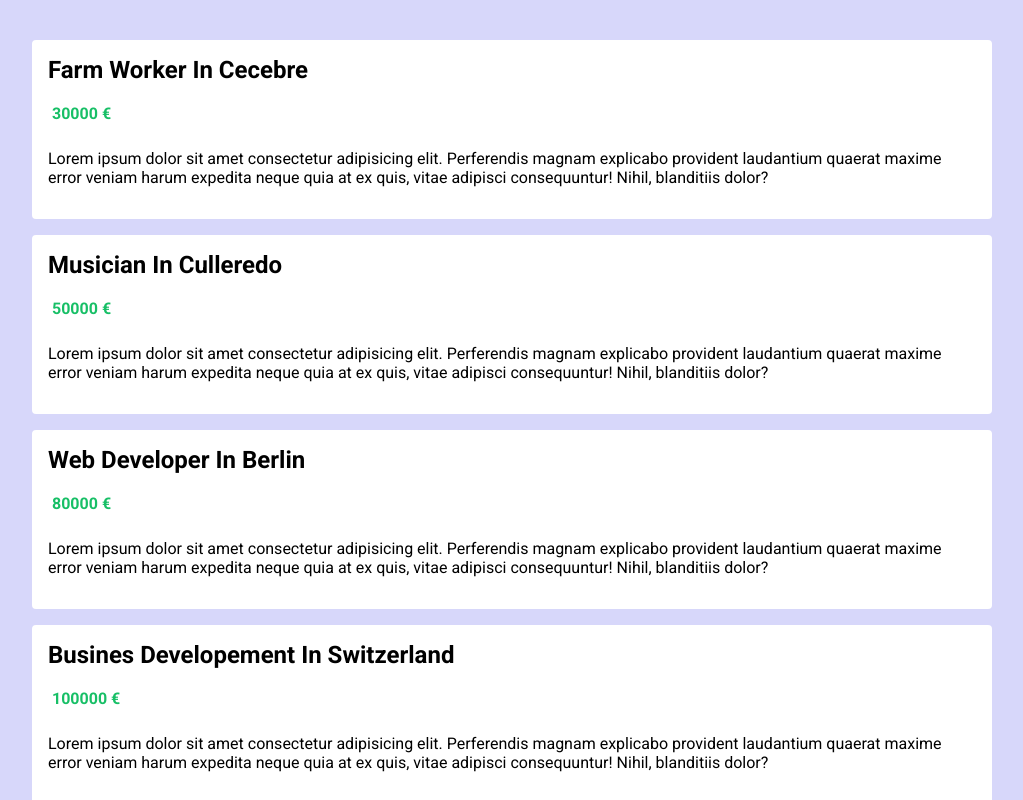
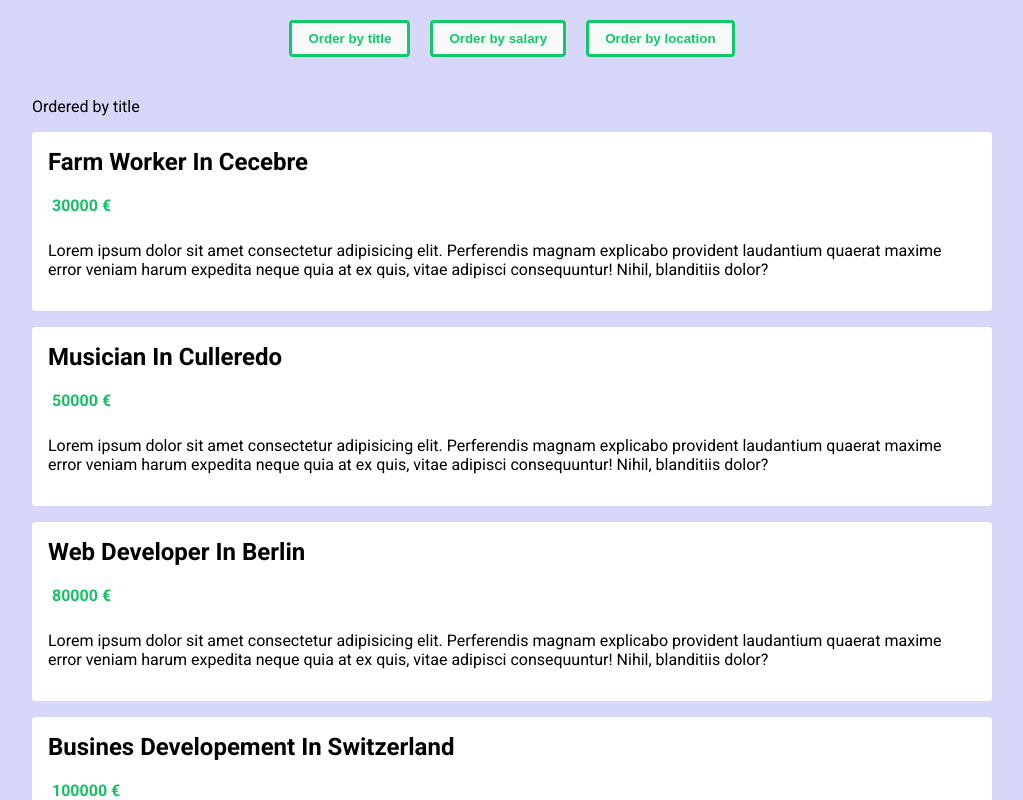
Before and after one commit to gabrielmoris/vue3-typescript-job-board, a Vue app: page / in a window 1280 px wide. Shown: the top 800 px of the page, without its empty margins (128-1151 px from the left). Built offline with nearby package versions, Linux system fonts and the light colour scheme.

Commit message:
start order logic

```diff
--- a/src/App.vue
+++ b/src/App.vue
@@ -1,11 +1,23 @@
 <template>
-    <div class="app"> <JobList :jobs="jobs" /> </div>
+    <div class="app">
+        <header>
+            <div class="order">
+                <button @click="handleClick('title')">Order by title</button>
+                <button @click="handleClick('salary')">Order by salary</button>
+                <button @click="handleClick('location')"
+                    >Order by location</button
+                >
+            </div>
+        </header>
+        <JobList :jobs="jobs" :order="order" />
+    </div>
 </template>
 
 <script lang="ts">
 import { defineComponent, ref } from "vue";
 import JobList from "./components/JobList.vue";
 import Job from "./types/Job";
+import OrderTerm from "./types/OrderTerm";
 
 export default defineComponent({
     name: "App",
@@ -43,8 +55,13 @@
                 id: "5",
             },
         ]);
+        const order = ref<OrderTerm>("title");
 
-        return { jobs };
+        const handleClick = (term: OrderTerm) => {
+            order.value = term;
+        };
+
+        return { jobs, handleClick, order };
     },
 });
 </script>
@@ -53,4 +70,20 @@
 body {
     background-color: rgb(215, 215, 250);
 }
+header {
+    text-align: center;
+}
+header .order {
+    margin-top: 20px;
+}
+button {
+    margin: 0 10px;
+    color: #11c96a;
+    border: 3px solid #11c96a;
+    background: #f8f9f9;
+    padding: 8px 16px;
+    border-radius: 4px;
+    cursor: pointer;
+    font-weight: bold;
+}
 </style>
--- a/src/components/JobList.vue
+++ b/src/components/JobList.vue
@@ -1,5 +1,6 @@
 <template>
     <div class="job-list">
+        <p>Ordered by {{ order }}</p>
         <ul>
             <li v-for="job in jobs" :key="job.id">
                 <h2>{{ job.title }} in {{ job.location }}</h2>
@@ -23,12 +24,17 @@
 <script lang="ts">
 import { defineComponent, PropType } from "vue";
 import Job from "../types/Job";
+import OrderTerm from "../types/OrderTerm";
 
 export default defineComponent({
     props: {
         jobs: {
             required: true,
             type: Array as PropType<Job[]>,
+        },
+        order: {
+            required: true,
+            type: String as PropType<OrderTerm>,
         },
     },
 });
--- /dev/null
+++ b/src/types/OrderTerm.ts
@@ -0,0 +1,3 @@
+type OrderTerm = "location" | "title" | "salary";
+
+export default OrderTerm
```
